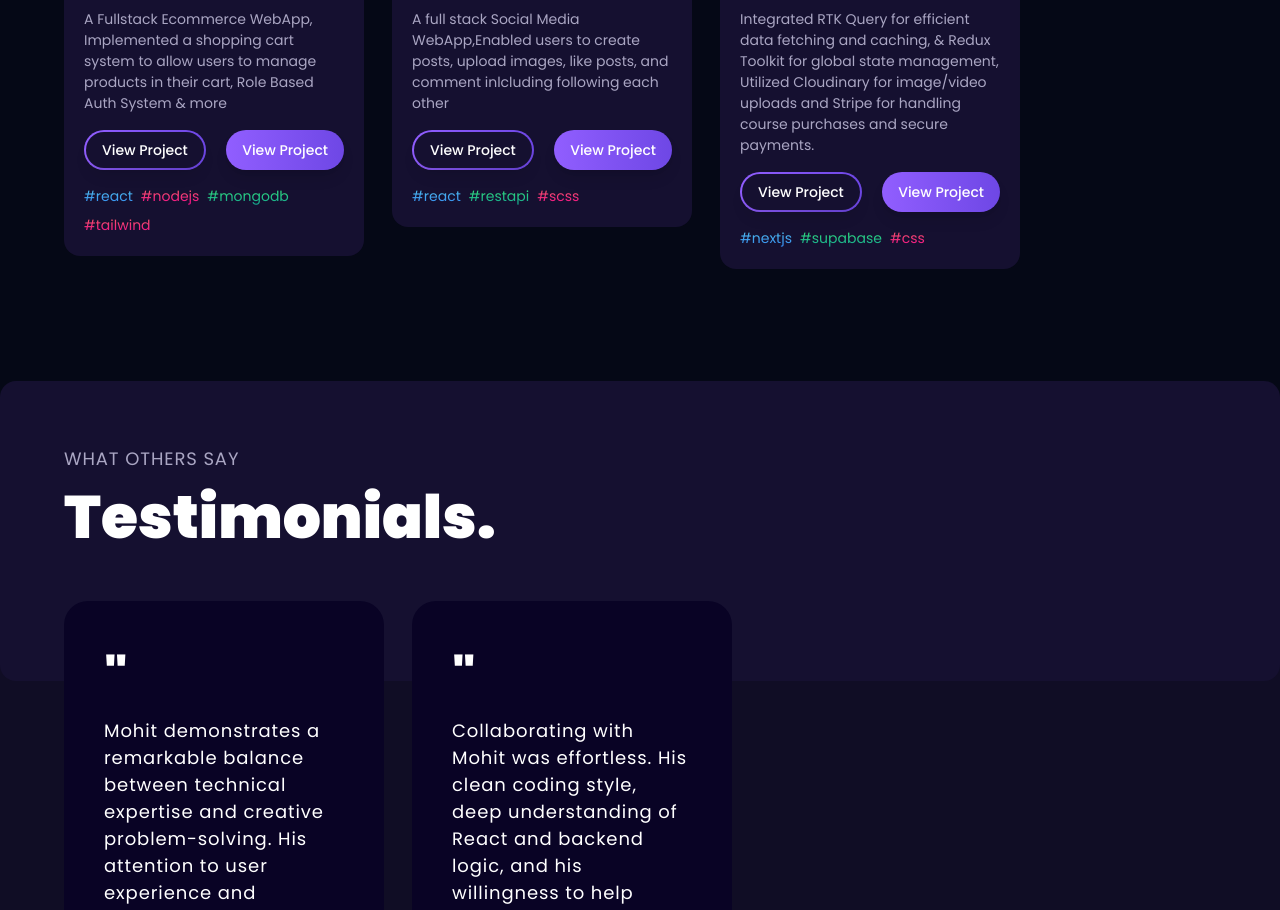
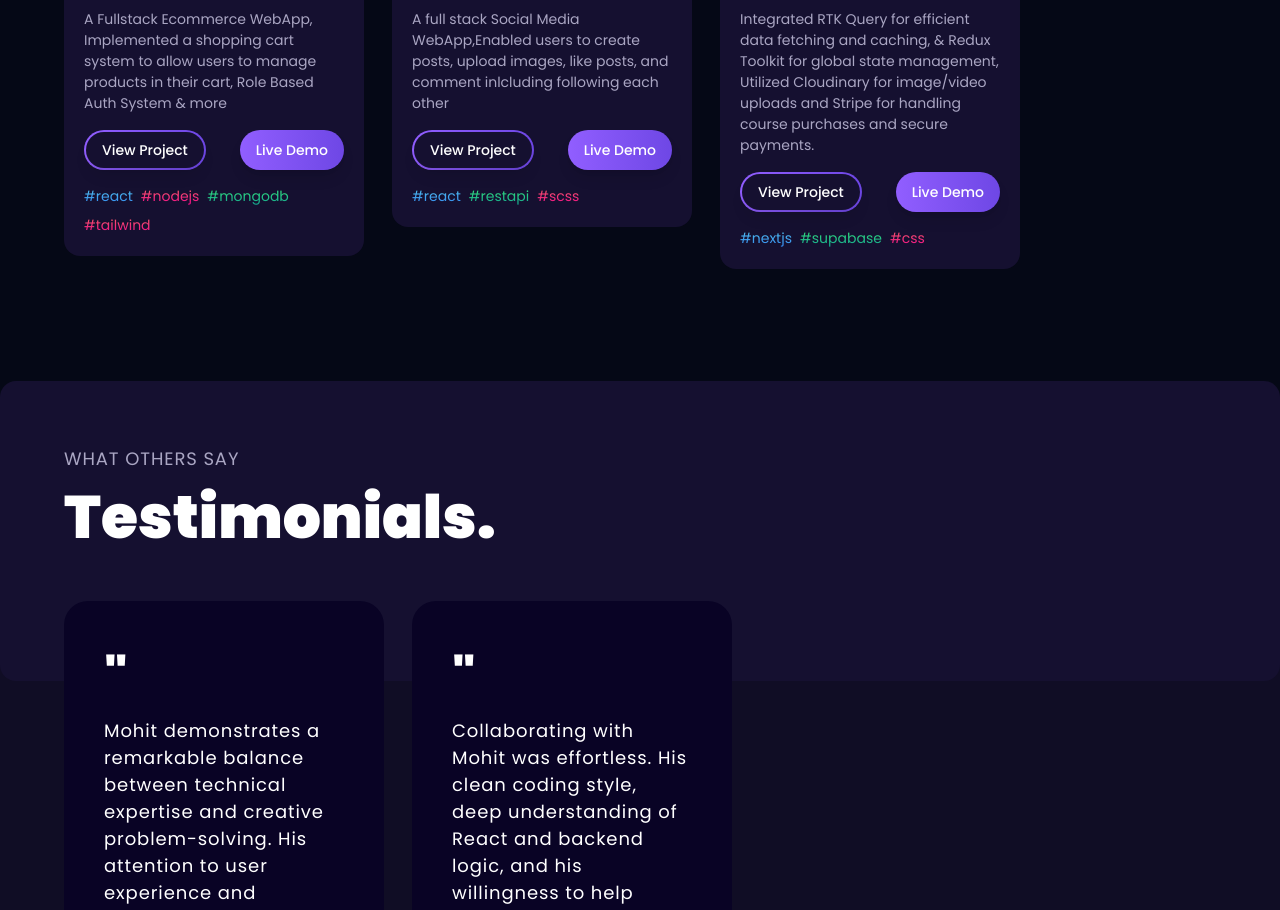
Before and after one commit to MohitGeryani/mgsportfolio, a React (Vite) app: page / in a window 1280 px wide. Shown: the part 6042-6952 px from the top of the page. Built offline with nearby package versions, Linux system fonts and the light colour scheme; no server answers.

Commit message:
demo added

```diff
--- a/src/components/sections/Works.tsx
+++ b/src/components/sections/Works.tsx
@@ -66,7 +66,7 @@ const ProjectCard: React.FC<{ index: number } & TProject> = ({
     onClick={() => window.open(sourceCodeLink, "_blank")}
     className="inline-flex items-center justify-center rounded-full bg-gradient-to-r from-[#915EFF] to-[#6E47E5] px-4 py-2 text-sm font-medium text-white shadow-lg transition-all duration-300 hover:scale-105 hover:shadow-purple-500/40 active:scale-95"
   >
-    View Project
+    Live Demo
   </button>
 </div>
 
```
